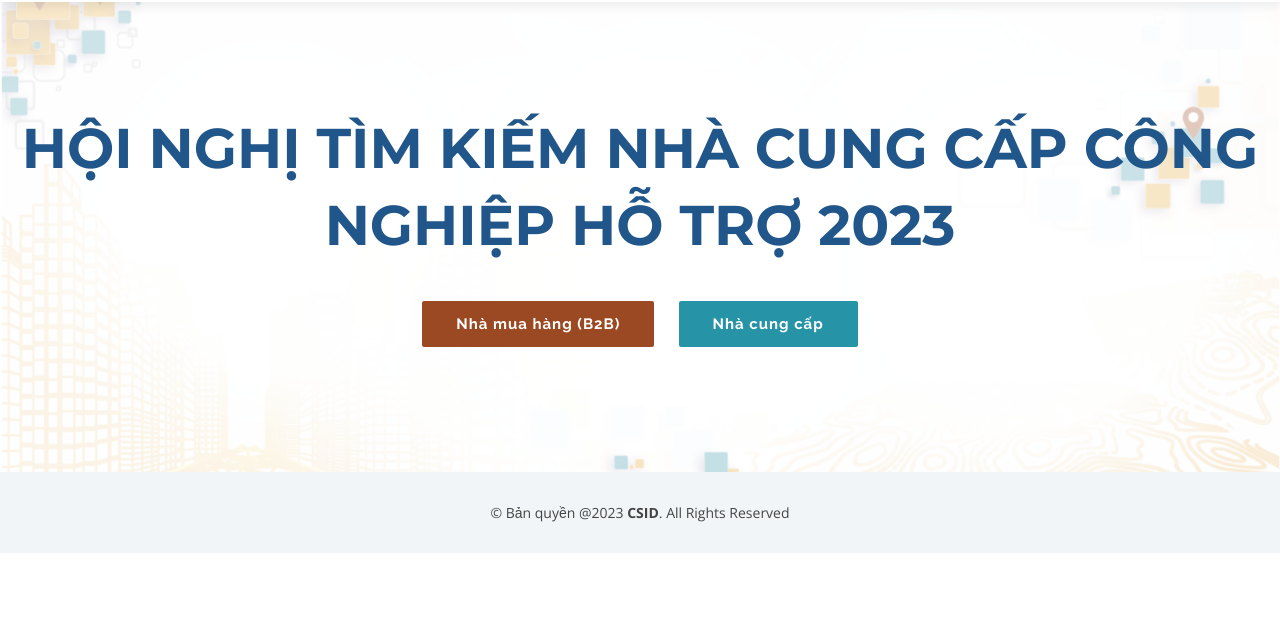
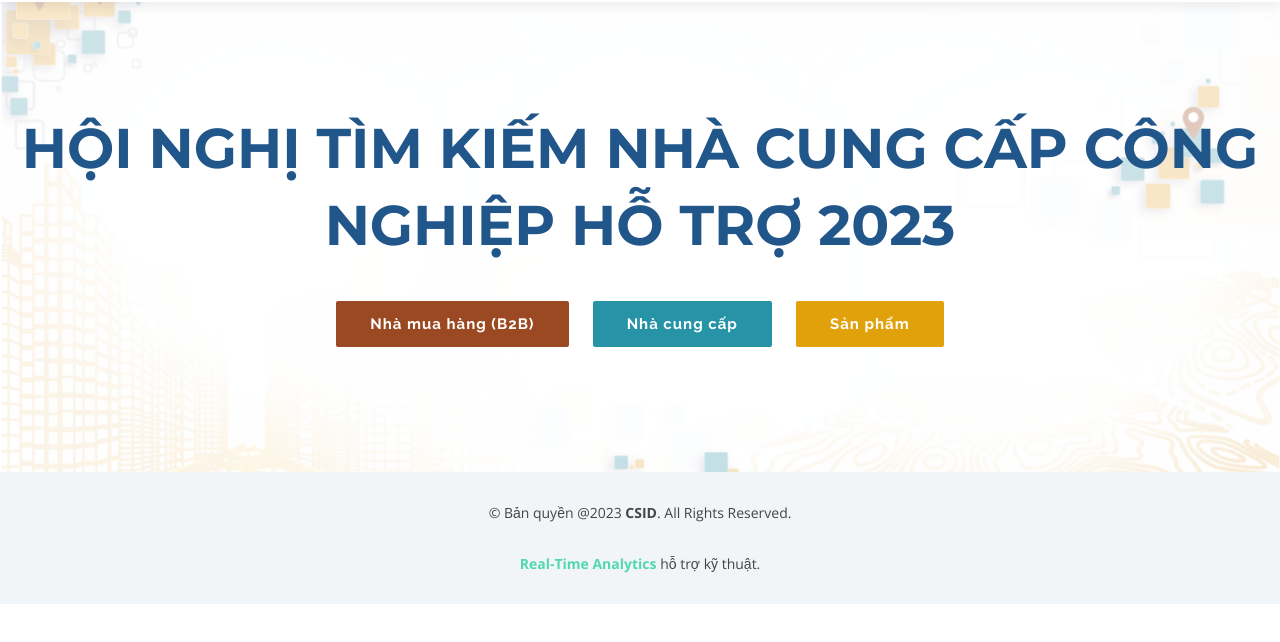
Before and after one commit to rtxpages/sfs-2023, a plain HTML site: page index.html in a window 1280 px wide. Shown: the part 78-720 px from the top of the page. Drawn offline with nearby package versions, Linux system fonts and the light colour scheme.

Commit message:
Add files via upload

```diff
--- a/index.html
+++ b/index.html
@@ -74,6 +74,7 @@ span.small {
       <div>
         <a href="#" target="_blank" class="btn-bang-gia-dat-cap-tinh scrollto">Nhà mua hàng (B2B)</a>
         <a href="#" target="_blank" class="btn-quy-hoach-cap-huyen scrollto">Nhà cung cấp</a>
+        <a href="https://apps.realtimex.co/app/tong-hop-linh-kien/sfs-register-6465edbf6b746964564d77de?embed=true" target="_blank" class="btn-ke-hoach-cap-huyen scrollto">Sản phẩm</a>
       </div>
     </div>
 
@@ -96,8 +97,11 @@ span.small {
   <footer id="footer">
     <div class="container">
       <div class="copyright">
-        &copy; Bản quyền @2023 <strong>CSID</strong>. All Rights Reserved
+        &copy; Bản quyền @2023 <strong>CSID</strong>. All Rights Reserved.
       </div>
+    <div class="copyright">
+    <a class="btn-bang-gia-dat-cap-tinh" target="_blank" href="https://rta.vn"><strong>Real-Time Analytics</strong></a> hỗ trợ kỹ thuật.
+    </div>
     </div>
   </footer><!-- End Footer -->
 
```
